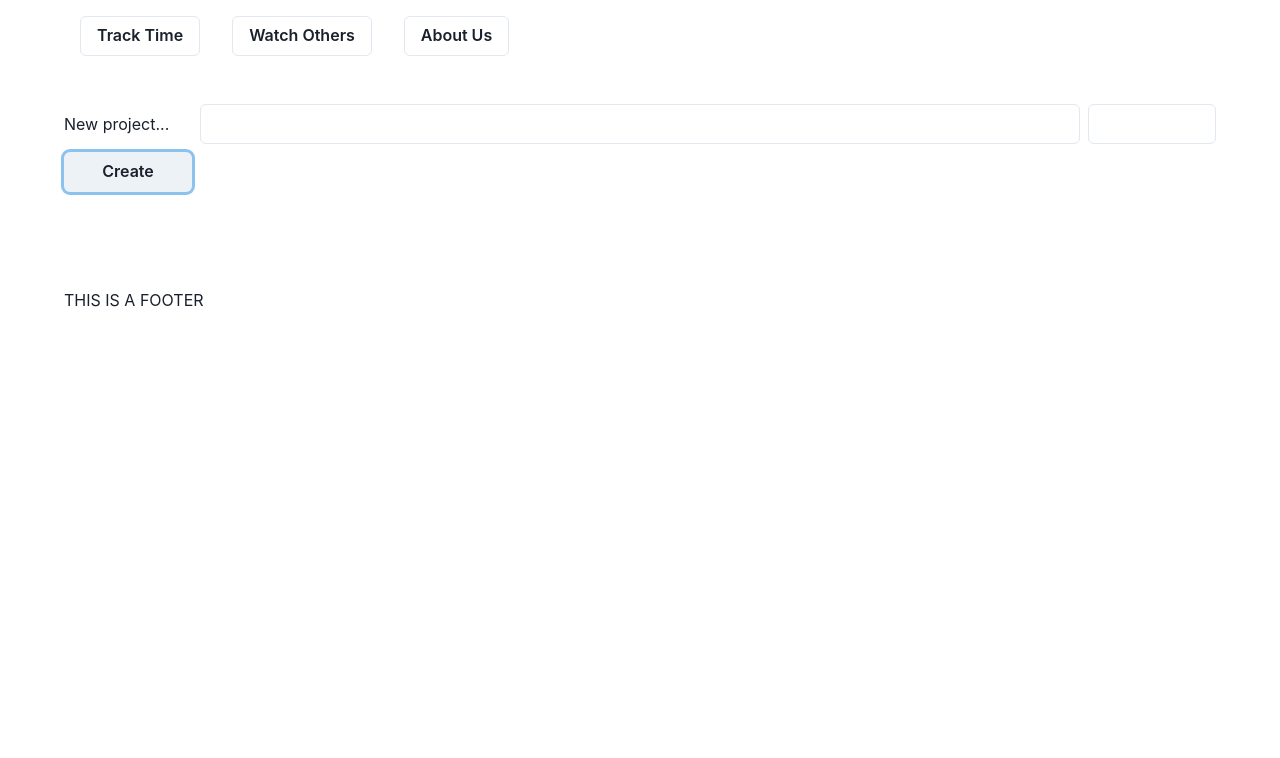
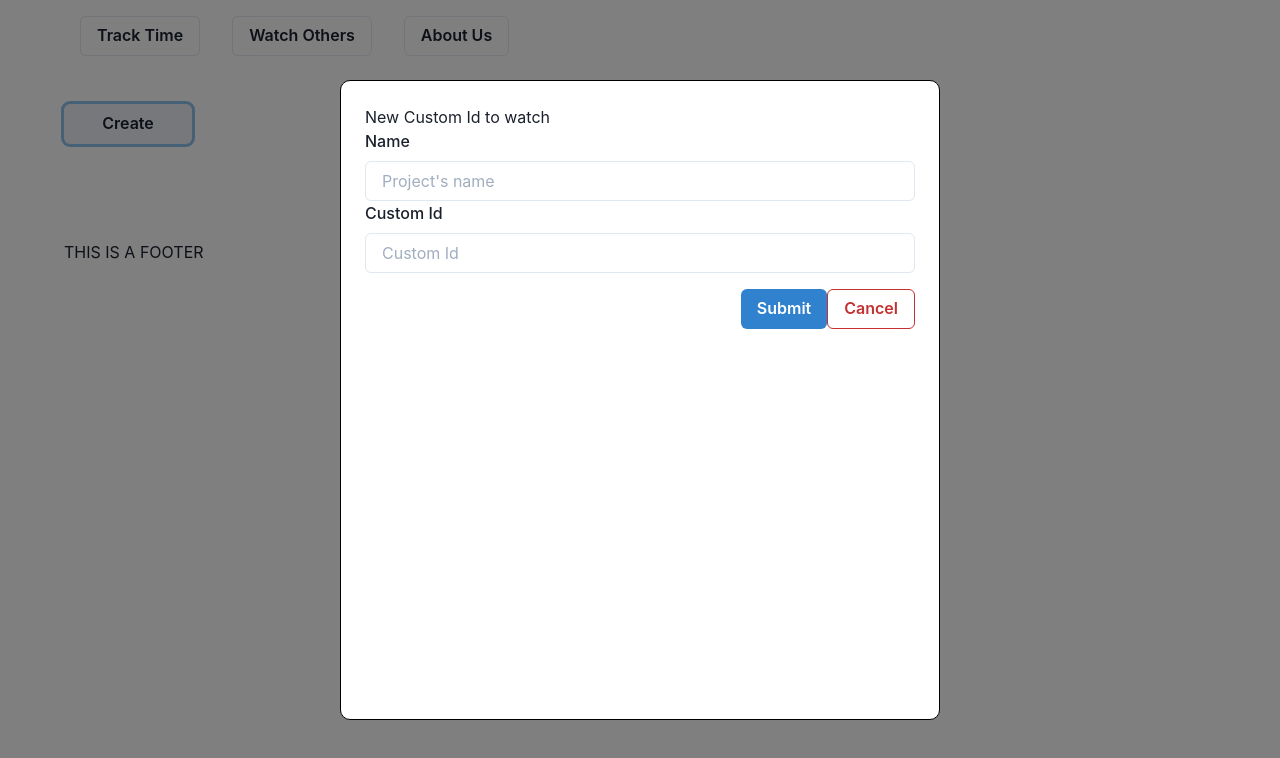
Before and after one commit to avacodehub/time-tracker, a Next.js app: page /watch in a window 1280 px wide. Both pictures are taken after a click on the button "Create". Shown: the top 758 px of the page. Built offline with nearby package versions, Linux system fonts and the light colour scheme.

Commit message:
Overlay for New Watch creation

```diff
--- a/Store/Store.js
+++ b/Store/Store.js
@@ -6,6 +6,8 @@ const useStore = create((set) => ({
   activeProject: null,
   beingEditProject: null,
   watchList: [],
+  isVisible_NewWatch: false,
+  isVisible_NewProject: false,
 
   setProjects: (projects) => set({ projects }),
   addProject: (name) =>
@@ -87,6 +89,10 @@ const useStore = create((set) => ({
     });
   },
   // END WATCHLIST SECTION
+
+  // UI State
+  setIsVisible_NewWatch: (isVisible_NewWatch) =>  set({ isVisible_NewWatch}),
+  setIsVisible_NewProject: (value) => set({ isVisible_NewProject: value }),
 }));
 
 export default useStore;
--- /dev/null
+++ b/components/NewWatch.js
@@ -0,0 +1,108 @@
+import React from 'react'
+import useStore from "../Store/Store"
+import { Formik, Form, Field } from "formik";
+import {
+  FormErrorMessage,
+  FormControl,
+  FormLabel,
+  Input,
+  Button,
+  Flex,
+} from "@chakra-ui/react";
+
+export default function NewWatch() {
+  const addWatch = useStore((state) => state.addWatch);
+  const isVisible = useStore((state) => state.isVisible_NewWatch);
+  const setIsVisible = useStore((state) => state.setIsVisible_NewWatch);
+
+  function handleCancel() {
+    setIsVisible(false);
+  }
+
+  return (
+    <>
+      {!isVisible ? null : (
+        <div className="overlay">
+          <div className="overlay-content">
+            <h1>New Custom Id to watch</h1>
+            <Formik
+              initialValues={{ name: "", customId: "" }}
+              validate={(values) => {
+                const errors = {};
+                if (!values.name) {
+                  errors.name = "Project's name is requierd";
+                }
+                if (!values.customId) {
+                  errors.customId = "Project's Custom ID is requierd";
+                }
+                return errors;
+              }}
+              onSubmit={(values, { setSubmitting }) => {
+                addWatch(values.name, values.customId);
+
+                setSubmitting(false);
+                setIsVisible(false);
+              }}
+            >
+              {({ isSubmitting }) => (
+                <Form>
+                  <Field name="name">
+                    {({ field, form }) => (
+                      <FormControl
+                        isInvalid={form.errors.name && form.touched.name}
+                      >
+                        <FormLabel htmlFor="name">Name</FormLabel>
+                        <Input
+                          {...field}
+                          id="name"
+                          placeholder="Project's name"
+                          autoComplete="off"
+                        />
+                        <FormErrorMessage>{form.errors.name}</FormErrorMessage>
+                      </FormControl>
+                    )}
+                  </Field>
+                  <Field name="customId">
+                    {({ field, form }) => (
+                      <FormControl
+                        isInvalid={form.errors.customId && form.touched.customId}
+                      >
+                        <FormLabel htmlFor="customId">Custom Id</FormLabel>
+                        <Input
+                          {...field}
+                          id="customId"
+                          placeholder="Custom Id"
+                          autoComplete="off"
+                        />
+                        <FormErrorMessage>
+                          {form.errors.customId}
+                        </FormErrorMessage>
+                      </FormControl>
+                    )}
+                  </Field>
+                  <Flex justifyContent="flex-end" mt={4}>
+                    <Button
+                      type="submit"
+                      colorScheme="blue"
+                      isDisabled={isSubmitting}
+                    >
+                      Submit
+                    </Button>
+                    <Button
+                      onClick={handleCancel}
+                      colorScheme="red"
+                      variant="outline"
+                      isDisabled={isSubmitting}
+                    >
+                      Cancel
+                    </Button>
+                  </Flex>
+                </Form>
+              )}
+            </Formik>
+          </div>
+        </div>
+      )}
+    </>
+  );
+}
--- a/components/WatchList.js
+++ b/components/WatchList.js
@@ -1,61 +1,49 @@
-import { SimpleGrid, Input, Button } from "@chakra-ui/react";
+import {  Button } from "@chakra-ui/react";
 import React, { useRef, useEffect } from "react";
 import Watch from "./Watch";
 import useStore from "../Store/Store";
-import EditTime from "./EditTIme";
+import NewWatch from "./NewWatch";
 
 const LOCAL_STORAGE_KEY_WATCH_LIST = "0projecttracker_watch_list";
 
 function WatchList() {
   const watchList = useStore((state) => state.watchList);
-  const addWatch = useStore((state) => state.addWatch);
   const setWatchList = useStore((state) => state.setWatchList);
+  const setIsVisible_NewWatch = useStore(
+    (state) => state.setIsVisible_NewWatch
+  );
 
   useEffect(() => {
     const localWatch = JSON.parse(
       localStorage.getItem(LOCAL_STORAGE_KEY_WATCH_LIST)
     );
-    if (localWatch) setWatchList(localWatch)
-
+    if (localWatch) setWatchList(localWatch);
   }, []);
 
   useEffect(() => {
-    localStorage.setItem(LOCAL_STORAGE_KEY_WATCH_LIST, JSON.stringify(watchList));
+    localStorage.setItem(
+      LOCAL_STORAGE_KEY_WATCH_LIST,
+      JSON.stringify(watchList)
+    );
   }, [watchList]);
 
-  const inputProjectName = useRef("");
-  const inputProjectCustomId = useRef("");
-
-  const handleAddProject = () => {
-    const name = inputProjectName.current.value;
-    const customId = inputProjectCustomId.current.value
-    if (name === "") return;
-    if (customId  === "") return;
-    addWatch(name, customId);
-    inputProjectName.current.value = "";
-    inputProjectCustomId.current.value = "";
+  const handleNewWatch = () => {
+    setIsVisible_NewWatch(true);
   };
 
   return (
     <>
-    <div className="tools">
-      <label>New project...</label>
-      <Input
-        ref={inputProjectName}
-      />
-      <Input
-        ref={inputProjectCustomId}
-      />
-
-      <Button onClick={handleAddProject}>Create</Button>
+      <div className="tools">
+        <Button onClick={handleNewWatch}>Create</Button>
       </div>
       <section className="projectsGrid">
         {watchList.length > 0
-          ? watchList.map((p) =>
-              {if (p) return <Watch key={p.id} watch={p} />}
-            )
+          ? watchList.map((p) => {
+              if (p) return <Watch key={p.id} watch={p} />;
+            })
           : null}
       </section>
+      <NewWatch />
     </>
   );
 }
```
